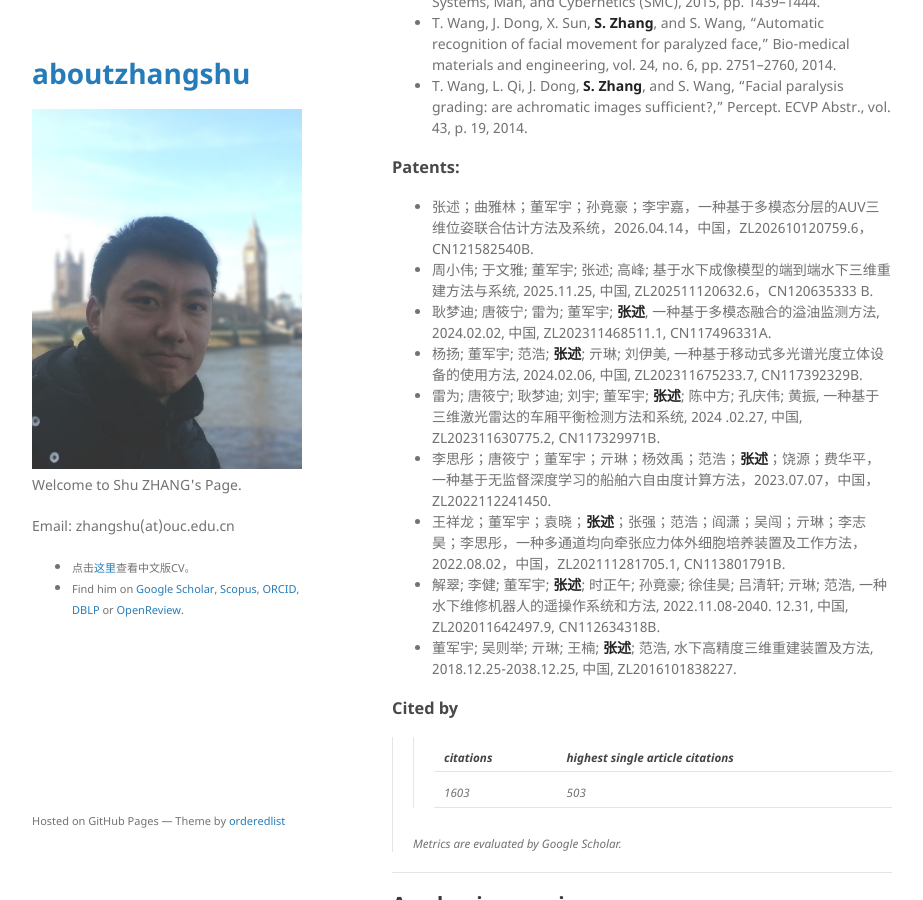
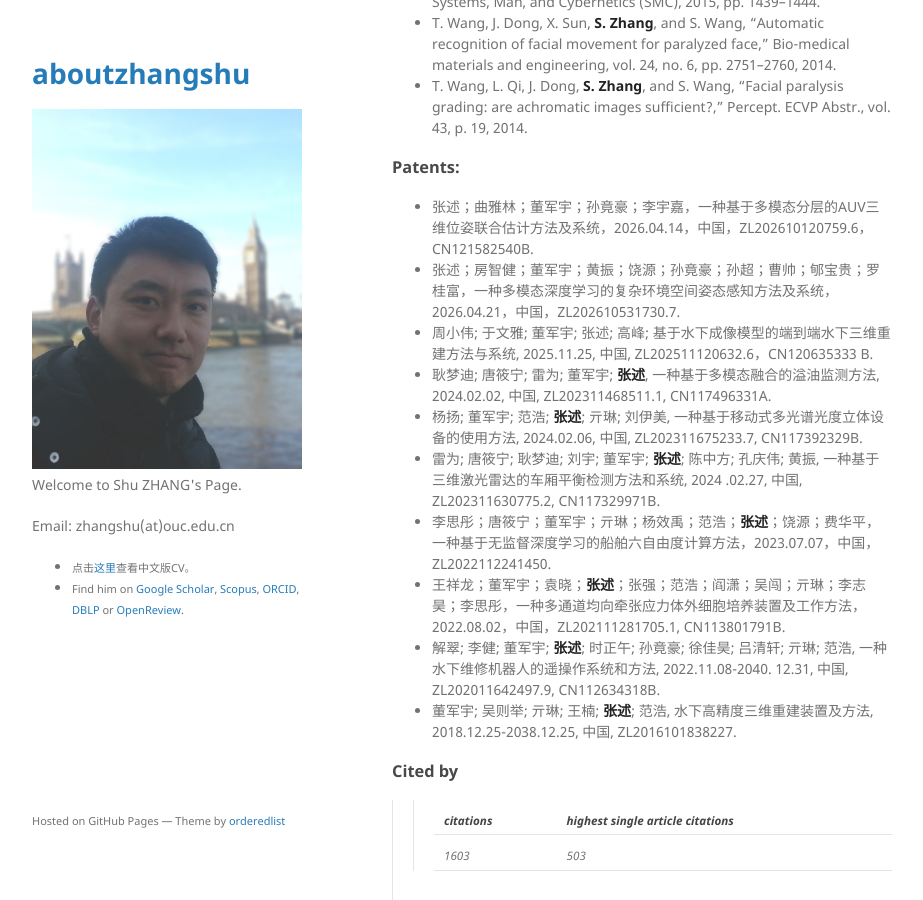
Before and after one commit to jackyspeed/aboutzhangshu, a Jekyll site: the page built from index.md, in a window 1280 px wide and 900 px high, scrolled down 6057 px. Shown: the whole window, without its empty margins (178-1101 px from the left). Built offline with Jekyll 4.4.1, drawn with Linux system fonts in a browser that asks for light colours; our own code applies the rules of GitHub Pages for plain Markdown files.

Commit message:
Update index.md

```diff
--- a/index.md
+++ b/index.md
@@ -192,6 +192,7 @@ As co-author:
 ### Patents:
 
 - 张述；曲雅林；董军宇；孙竟豪；李宇嘉，一种基于多模态分层的AUV三维位姿联合估计方法及系统，2026.04.14，中国，ZL202610120759.6，CN121582540B.
+- 张述；房智健；董军宇；黄振；饶源；孙竟豪；孙超；曹帅；郇宝贵；罗桂富，一种多模态深度学习的复杂环境空间姿态感知方法及系统，2026.04.21，中国，ZL202610531730.7.
 - 周小伟; 于文雅; 董军宇; 张述; 高峰; 基于水下成像模型的端到端水下三维重建方法与系统, 2025.11.25, 中国, ZL202511120632.6，CN120635333 B.
 - 耿梦迪; 唐筱宁; 雷为; 董军宇; **张述**, 一种基于多模态融合的溢油监测方法, 2024.02.02, 中国, ZL202311468511.1, CN117496331A.
 - 杨扬; 董军宇; 范浩; **张述**; 亓琳; 刘伊美, 一种基于移动式多光谱光度立体设备的使用方法, 2024.02.06, 中国, ZL202311675233.7, CN117392329B.
```
